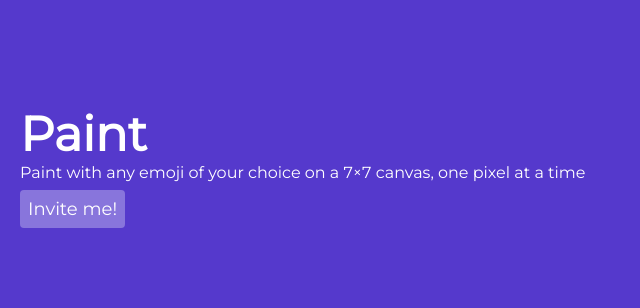
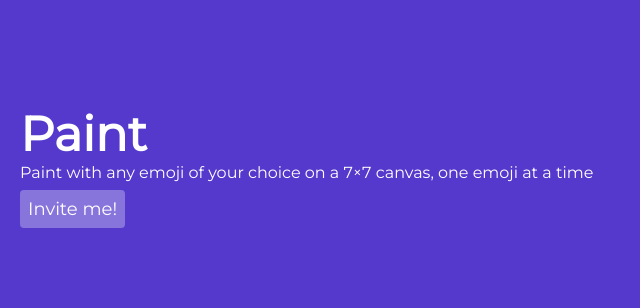
Before and after one commit to paintdsc/web, a plain HTML site: page index.html in a window 1280 px wide. Shown: the part 230-538 px from the top of the page, 640-1280 px from the left. Drawn offline with Linux system fonts and the light colour scheme.

Commit message:
Update index.html

```diff
--- a/index.html
+++ b/index.html
@@ -64,7 +64,7 @@
     </div>
     <div class="half">
         <span>Paint</span>
-        <span>Paint with any emoji of your choice on a 7×7 canvas, one pixel at a time</span>
+        <span>Paint with any emoji of your choice on a 7×7 canvas, one emoji at a time</span>
         <a href="https://discord.com/oauth2/authorize?client_id=1040707054802849792&scope=bot%20applications.commands&permissions=140660460608">Invite me!</a>
     </div>
 
```
